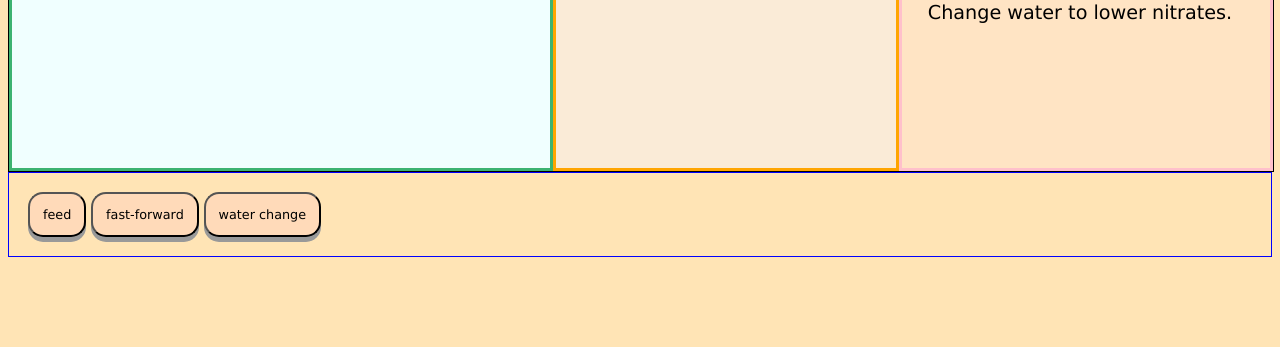
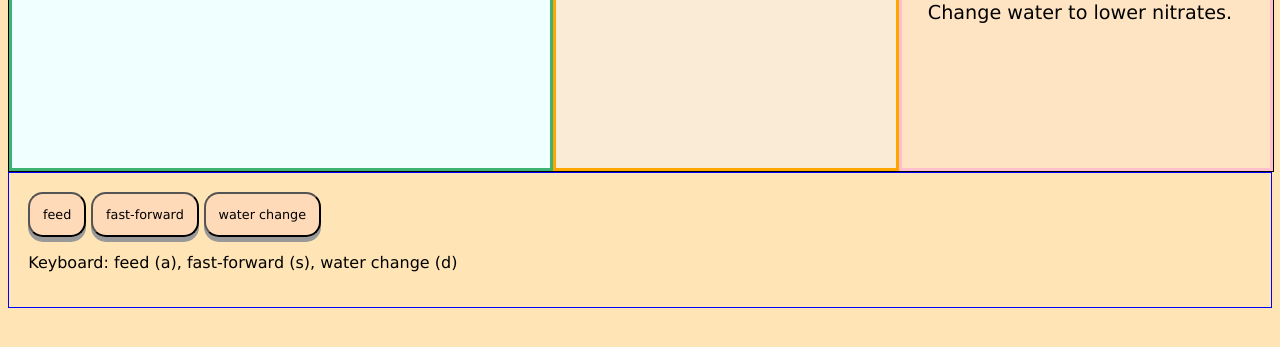
Before and after one commit to echoeoe/fishsim, a plain HTML site: page index.html in a window 1280 px wide. Shown: the part 339-686 px from the top of the page. Drawn offline with Linux system fonts and the light colour scheme.

Commit message:
added note tell user keyboard controls

```diff
--- a/index.html
+++ b/index.html
@@ -39,6 +39,7 @@
 			<button id="feed-btn" onclick="myFish.feed()">feed</button>
 			<button id="fastfwd-btn" onclick="forward()">fast-forward</button>
 			<button id="waterchange-btn" onclick="myTank.waterchange()">water change</button>
+			<p>Keyboard: feed (a), fast-forward (s), water change (d) </p>
 		</div>
 
 	</main>
```
